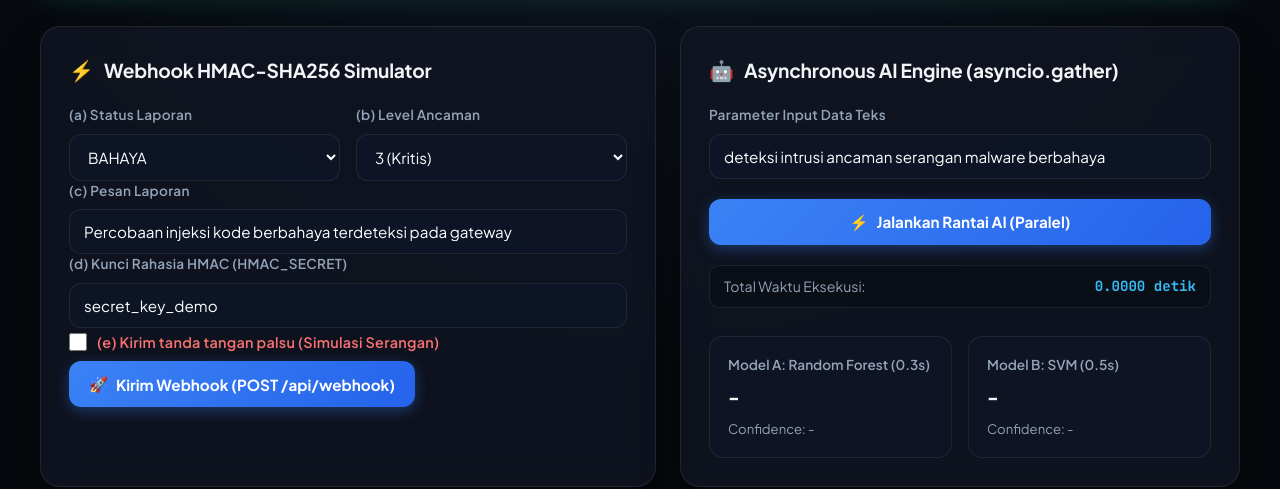
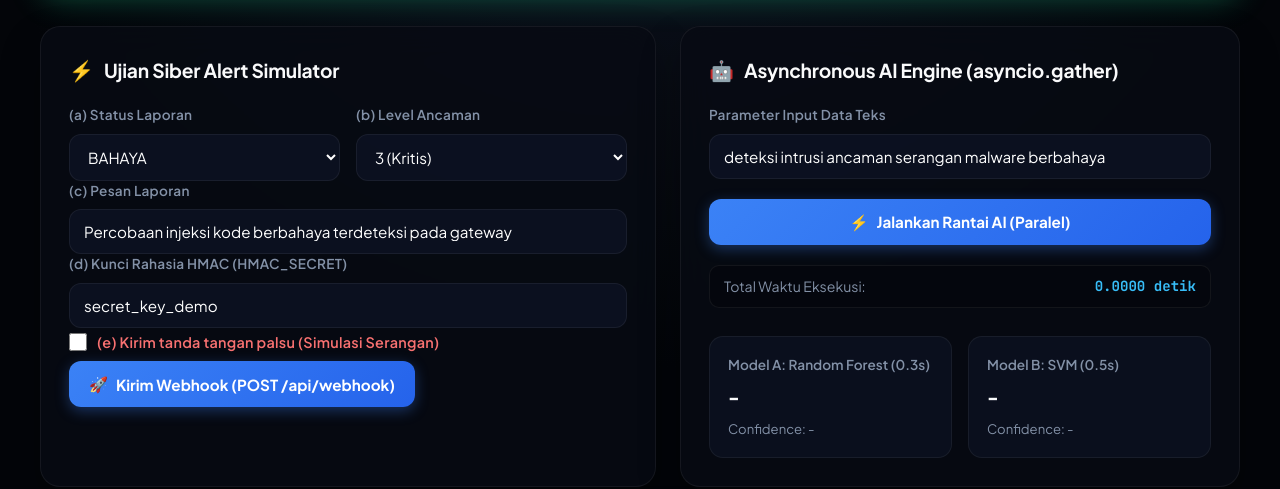
Before and after one commit to RahmanProject08/Integrated-web-18, a website: page index.html in a window 1280 px wide. Shown: the part 342-831 px from the top of the page. Drawn offline with Linux system fonts and the light colour scheme.

Commit message:
Update panel title to Ujian Siber Alert Simulator and add detailed Telegram response logging

```diff
--- a/api/webhook.js
+++ b/api/webhook.js
@@ -47,9 +47,9 @@ export default async function handler(req, res) {
     }
 
     // [8.3] Integrasi Telegram Bot Alert
-    // Ambil kredensial dari environment variables (tidak di-hardcode)
-    const TELEGRAM_BOT_TOKEN = process.env.TELEGRAM_BOT_TOKEN;
-    const TELEGRAM_CHAT_ID = process.env.TELEGRAM_CHAT_ID;
+    // Ambil kredensial dari environment variables (atau header khusus pengujian simulator)
+    const TELEGRAM_BOT_TOKEN = process.env.TELEGRAM_BOT_TOKEN || req.headers['x-telegram-token'];
+    const TELEGRAM_CHAT_ID = process.env.TELEGRAM_CHAT_ID || req.headers['x-telegram-chat-id'];
 
     // Parsing data payload dari Supabase (record atau body langsung)
     const payload = typeof req.body === 'object' && req.body !== null ? req.body : {};
--- a/index.html
+++ b/index.html
@@ -1,30 +1,35 @@
 <!DOCTYPE html>
 <html lang="id">
+
 <head>
   <meta charset="UTF-8">
   <meta name="viewport" content="width=device-width, initial-scale=1.0">
   <title>Security Operations Center & AI Dashboard</title>
   <link rel="preconnect" href="https://fonts.googleapis.com">
   <link rel="preconnect" href="https://fonts.gstatic.com" crossorigin>
-  <link href="https://fonts.googleapis.com/css2?family=Plus+Jakarta+Sans:wght@300;400;500;600;700;800&family=JetBrains+Mono:wght@400;500;700&display=swap" rel="stylesheet">
+  <link
+    href="https://fonts.googleapis.com/css2?family=Plus+Jakarta+Sans:wght@300;400;500;600;700;800&family=JetBrains+Mono:wght@400;500;700&display=swap"
+    rel="stylesheet">
   <style>
     :root {
-      --bg: #07090e;
-      --card-bg: rgba(18, 24, 38, 0.7);
-      --card-border: rgba(255, 255, 255, 0.08);
-      --card-hover: rgba(255, 255, 255, 0.12);
-      --text: #f3f4f6;
-      --text-muted: #94a3b8;
+      --bg: #030509;
+      --card-bg: rgba(8, 11, 19, 0.85);
+      --card-border: rgba(255, 255, 255, 0.06);
+      --card-hover: rgba(255, 255, 255, 0.10);
+      --text: #f9fafb;
+      --text-muted: #8391a7;
 
-      --color-safe-bg: radial-gradient(circle at 50% 0%, rgba(16, 185, 129, 0.15), rgba(6, 78, 59, 0.25));
-      --color-safe-border: rgba(16, 185, 129, 0.4);
-      --color-safe-glow: 0 0 30px rgba(16, 185, 129, 0.2);
-      --color-safe-badge: #10b981;
+      /* SAFE: hijau-teal dingin, terang di atas latar gelap */
+      --color-safe-bg: radial-gradient(circle at 50% 0%, rgba(34, 255, 170, 0.18), rgba(2, 36, 28, 0.55));
+      --color-safe-border: rgba(52, 255, 180, 0.55);
+      --color-safe-glow: 0 0 32px rgba(34, 255, 170, 0.28);
+      --color-safe-badge: #22ffaa;
 
-      --color-danger-bg: radial-gradient(circle at 50% 0%, rgba(239, 68, 68, 0.2), rgba(127, 29, 29, 0.3));
-      --color-danger-border: rgba(239, 68, 68, 0.5);
-      --color-danger-glow: 0 0 35px rgba(239, 68, 68, 0.25);
-      --color-danger-badge: #ef4444;
+      /* DANGER: merah panas, jenuh, mengarah ke magenta */
+      --color-danger-bg: radial-gradient(circle at 50% 0%, rgba(255, 40, 70, 0.28), rgba(60, 4, 14, 0.65));
+      --color-danger-border: rgba(255, 60, 90, 0.75);
+      --color-danger-glow: 0 0 38px rgba(255, 40, 70, 0.40);
+      --color-danger-badge: #ff3355;
 
       --primary: #3b82f6;
       --primary-hover: #2563eb;
@@ -248,7 +253,9 @@
       gap: 16px;
     }
 
-    select, input[type="text"], textarea {
+    select,
+    input[type="text"],
+    textarea {
       width: 100%;
       background: rgba(15, 23, 42, 0.6);
       border: 1px solid var(--card-border);
@@ -260,7 +267,9 @@
       transition: all 0.2s ease;
     }
 
-    select:focus, input[type="text"]:focus, textarea:focus {
+    select:focus,
+    input[type="text"]:focus,
+    textarea:focus {
       border-color: var(--primary);
       box-shadow: 0 0 0 3px rgba(59, 130, 246, 0.2);
     }
@@ -360,8 +369,13 @@
       letter-spacing: 0.02em;
     }
 
-    .pred-aman .ai-model-badge { color: #34d399; }
-    .pred-bahaya .ai-model-badge { color: #f87171; }
+    .pred-aman .ai-model-badge {
+      color: #34d399;
+    }
+
+    .pred-bahaya .ai-model-badge {
+      color: #f87171;
+    }
 
     .ai-model-conf {
       font-size: 0.82rem;
@@ -409,9 +423,18 @@
       height: 10px;
       border-radius: 50%;
     }
-    .dot-red { background: #ef4444; }
-    .dot-yellow { background: #f59e0b; }
-    .dot-green { background: #10b981; }
+
+    .dot-red {
+      background: #ef4444;
+    }
+
+    .dot-yellow {
+      background: #f59e0b;
+    }
+
+    .dot-green {
+      background: #10b981;
+    }
 
     .console-output {
       font-family: 'JetBrains Mono', monospace;
@@ -436,12 +459,24 @@
       flex-shrink: 0;
     }
 
-    .log-type-INFO { color: #38bdf8; }
-    .log-type-SUCCESS { color: #4ade80; }
-    .log-type-WARN { color: #fbbf24; }
-    .log-type-DANGER { color: #f87171; }
+    .log-type-INFO {
+      color: #38bdf8;
+    }
+
+    .log-type-SUCCESS {
+      color: #4ade80;
+    }
+
+    .log-type-WARN {
+      color: #fbbf24;
+    }
+
+    .log-type-DANGER {
+      color: #f87171;
+    }
   </style>
 </head>
+
 <body>
   <div class="container">
     <!-- Header -->
@@ -450,11 +485,13 @@
         <div class="brand-icon">🛡️</div>
         <div>
           <h1>Security Operations & AI System</h1>
-          <p style="color: var(--text-muted); font-size: 0.88rem;">Integrated Web Engine — Muhammad Irsyaad Nurrahman</p>
+          <p style="color: var(--text-muted); font-size: 0.88rem;">Integrated Web Engine — Muhammad Irsyaad Nurrahman
+          </p>
         </div>
       </div>
       <div class="env-badge">
-        <span style="display:inline-block; width:8px; height:8px; border-radius:50%; background:#10b981; box-shadow:0 0 8px #10b981;"></span>
+        <span
+          style="display:inline-block; width:8px; height:8px; border-radius:50%; background:#10b981; box-shadow:0 0 8px #10b981;"></span>
         Vercel Serverless & GitHub CI/CD Active
       </div>
     </header>
@@ -469,7 +506,8 @@
         </div>
       </div>
       <div id="securityTitle" class="metric-title">SYSTEM SECURED</div>
-      <div id="securityDesc" class="metric-desc">Semua parameter operasional dalam batas normal. Tidak terdeteksi indikasi anomali aktif.</div>
+      <div id="securityDesc" class="metric-desc">Semua parameter operasional dalam batas normal. Tidak terdeteksi
+        indikasi anomali aktif.</div>
     </div>
 
     <!-- Main Grid -->
@@ -478,7 +516,7 @@
       <section class="glass-panel">
         <div class="panel-header">
           <span class="panel-icon">⚡</span>
-          <h2>Webhook HMAC-SHA256 Simulator</h2>
+          <h2>Ujian Siber Alert Simulator</h2>
         </div>
 
         <form id="webhookForm" onsubmit="event.preventDefault(); simulateWebhook();">
@@ -508,7 +546,8 @@
 
           <div class="form-group">
             <label for="wbSecret">(d) Kunci Rahasia HMAC (HMAC_SECRET)</label>
-            <input type="text" id="wbSecret" value="secret_key_demo" placeholder="Masukkan HMAC Secret yang sama dengan server">
+            <input type="text" id="wbSecret" value="secret_key_demo"
+              placeholder="Masukkan HMAC Secret yang sama dengan server">
           </div>
 
           <label class="checkbox-group">
@@ -531,7 +570,8 @@
 
         <div class="form-group">
           <label for="aiInputText">Parameter Input Data Teks</label>
-          <input type="text" id="aiInputText" value="deteksi intrusi ancaman serangan malware berbahaya" placeholder="Masukkan teks untuk dianalisis model">
+          <input type="text" id="aiInputText" value="deteksi intrusi ancaman serangan malware berbahaya"
+            placeholder="Masukkan teks untuk dianalisis model">
         </div>
 
         <button type="button" id="btnRunAi" onclick="runAiBenchmark()">
@@ -540,7 +580,8 @@
 
         <div class="ai-stats-pill">
           <span style="color: var(--text-muted);">Total Waktu Eksekusi:</span>
-          <strong id="aiDurationDisplay" style="font-family: 'JetBrains Mono', monospace; color: #38bdf8;">0.0000 detik</strong>
+          <strong id="aiDurationDisplay" style="font-family: 'JetBrains Mono', monospace; color: #38bdf8;">0.0000
+            detik</strong>
         </div>
 
         <!-- Kartu Prediksi Model -->
@@ -567,8 +608,10 @@
           <div class="dot dot-yellow"></div>
           <div class="dot dot-green"></div>
         </div>
-        <span style="font-family: 'JetBrains Mono', monospace; font-size: 0.8rem; color: #64748b;">TERMINAL EVENT LOG</span>
-        <button onclick="clearLogs()" style="background:none; border:none; color:#64748b; font-size:0.75rem; cursor:pointer; padding:0; box-shadow:none;">Clear</button>
+        <span style="font-family: 'JetBrains Mono', monospace; font-size: 0.8rem; color: #64748b;">TERMINAL EVENT
+          LOG</span>
+        <button onclick="clearLogs()"
+          style="background:none; border:none; color:#64748b; font-size:0.75rem; cursor:pointer; padding:0; box-shadow:none;">Clear</button>
       </div>
       <div id="consoleOutput" class="console-output">
         <!-- Log items akan disisipkan di sini -->
@@ -693,7 +736,16 @@
         const resData = await response.json();
 
         if (response.status === 200) {
-          addLog('SUCCESS', `HTTP 200 OK: Webhook berhasil diverifikasi! Telegram alert dipicu.`);
+          addLog('SUCCESS', `HTTP 200 OK: Validasi HMAC-SHA256 berhasil.`);
+
+          if (resData.telegram && resData.telegram.status === 'sent') {
+            addLog('SUCCESS', `Telegram: Pesan berhasil dikirim ke bot (ID: ${resData.telegram.message_id})!`);
+          } else if (resData.telegram && resData.telegram.status === 'skipped') {
+            addLog('WARN', `Telegram: Pengiriman dilewati (${resData.telegram.message})`);
+          } else if (resData.telegram && resData.telegram.status === 'failed') {
+            addLog('DANGER', `Telegram: Gagal kirim bot (${resData.telegram.error})`);
+          }
+
           updateSecurityState(status === 'BAHAYA', `Laporan Webhook Diterima: ${message}`);
         } else if (response.status === 401) {
           addLog('DANGER', `HTTP 401 Unauthorized: Validasi HMAC gagal! ${resData.message}`);
@@ -765,4 +817,5 @@
     }
   </script>
 </body>
+
 </html>
```
